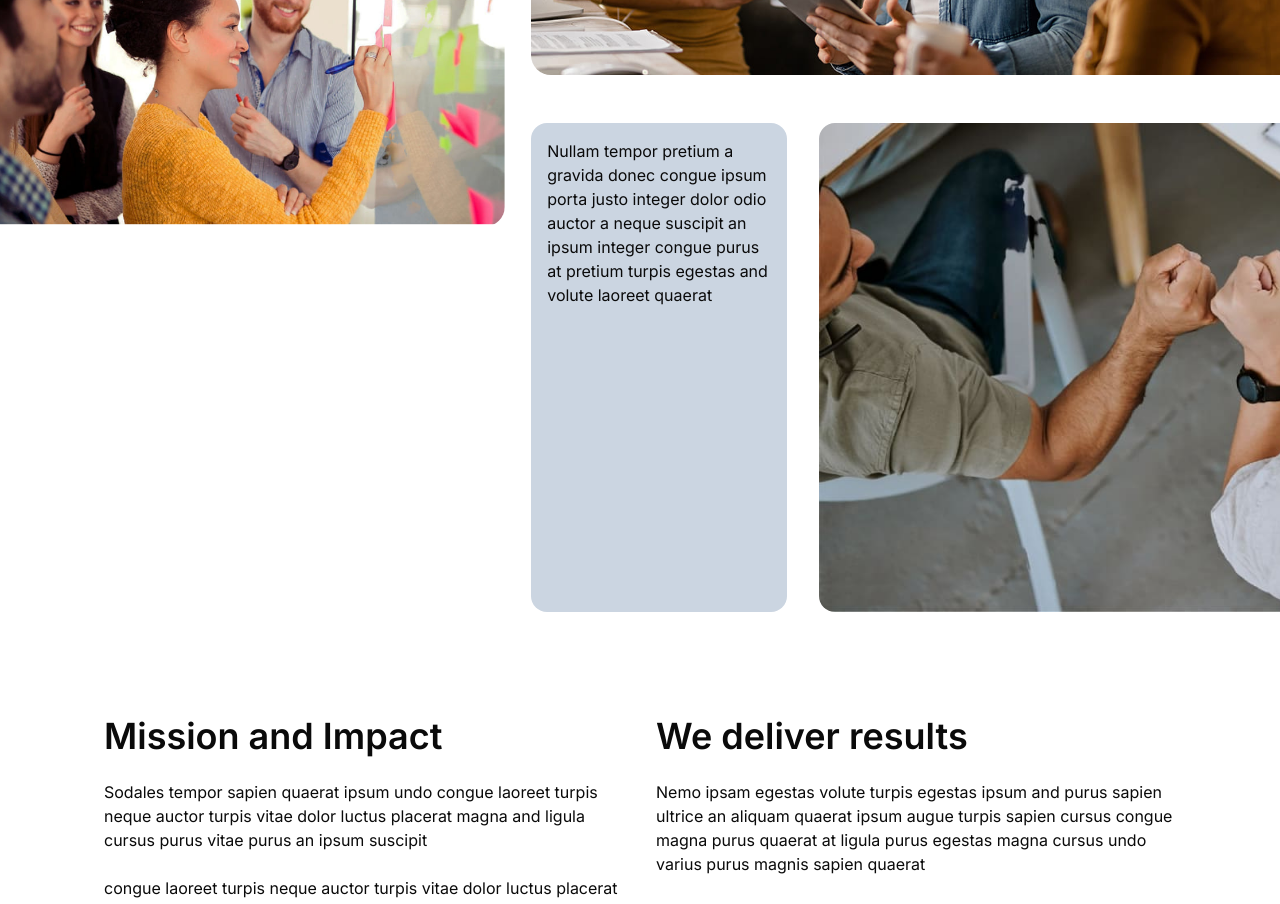
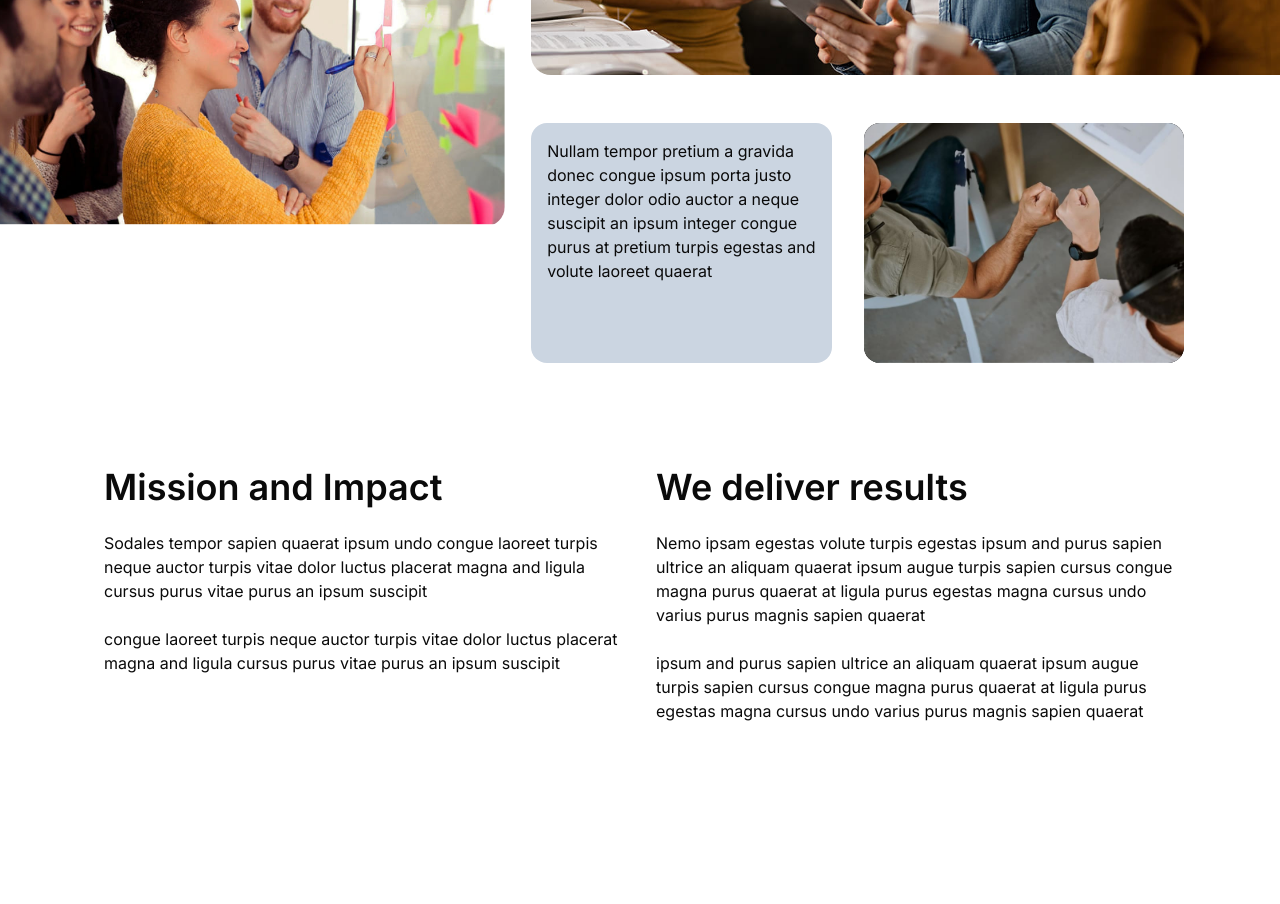
Before and after one commit to IrfanshaikH-7/Maazi-Mediawork, a Next.js app: page /about in a window 1280 px wide. Shown: the part 840-1744 px from the top of the page. After the commit the page ends 1667 px from the top, so only its background shows below. Built offline with nearby package versions, Linux system fonts and the light colour scheme.

Commit message:
2.refactor

```diff
--- a/components/Pages/About.tsx
+++ b/components/Pages/About.tsx
@@ -40,7 +40,7 @@ Nullam tempor pretium a gravida donec congue ipsum porta justo integer dolor odi
                     <Image
                 src={abtimg4}
                 alt='a'
-                className='hidden md:block object-contain rounded-2xl'
+                className='hidden h-60 w-auto bg-black  md:block object-contain rounded-2xl'
                 />
                 </div>
                </div>
```
